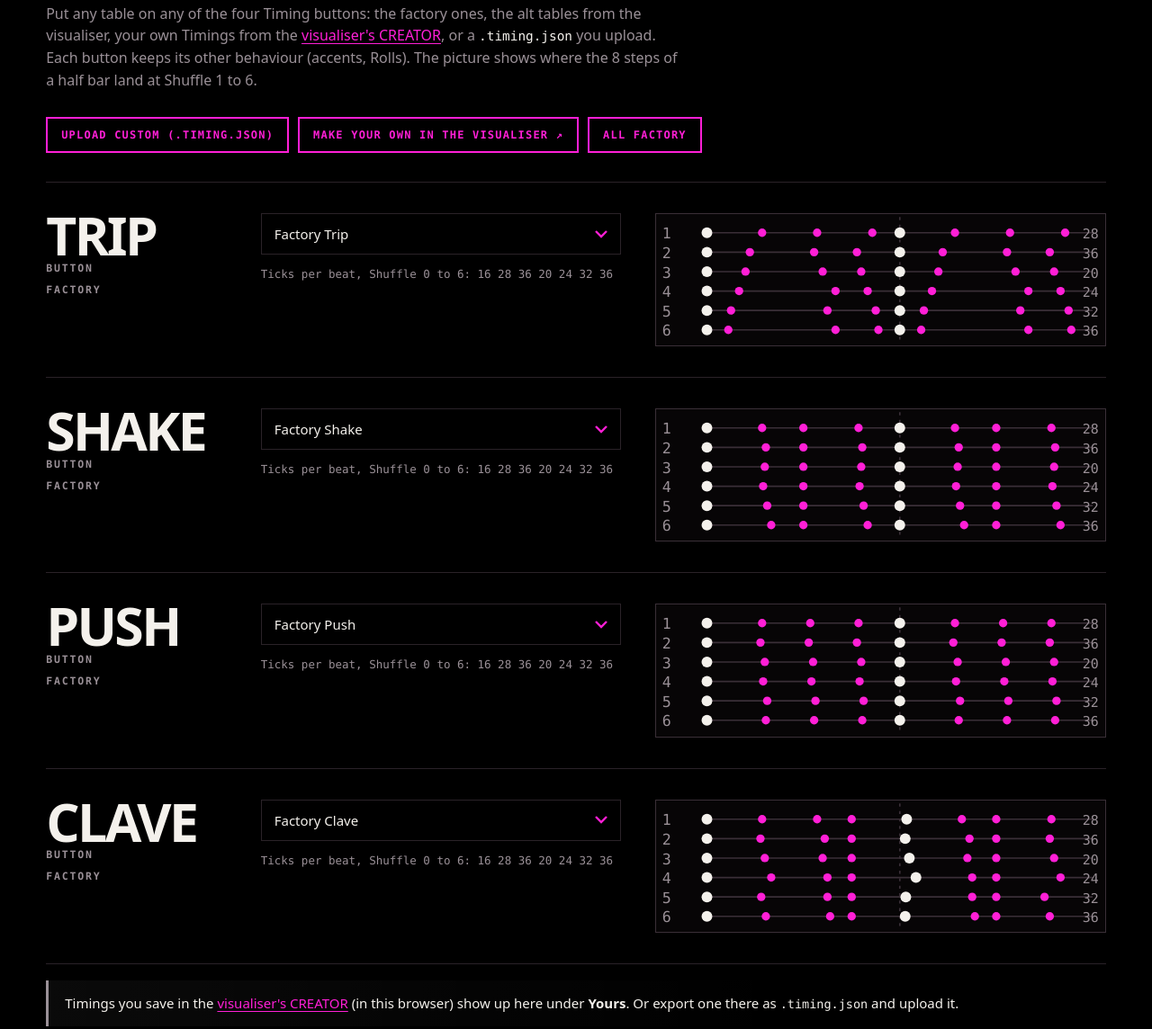
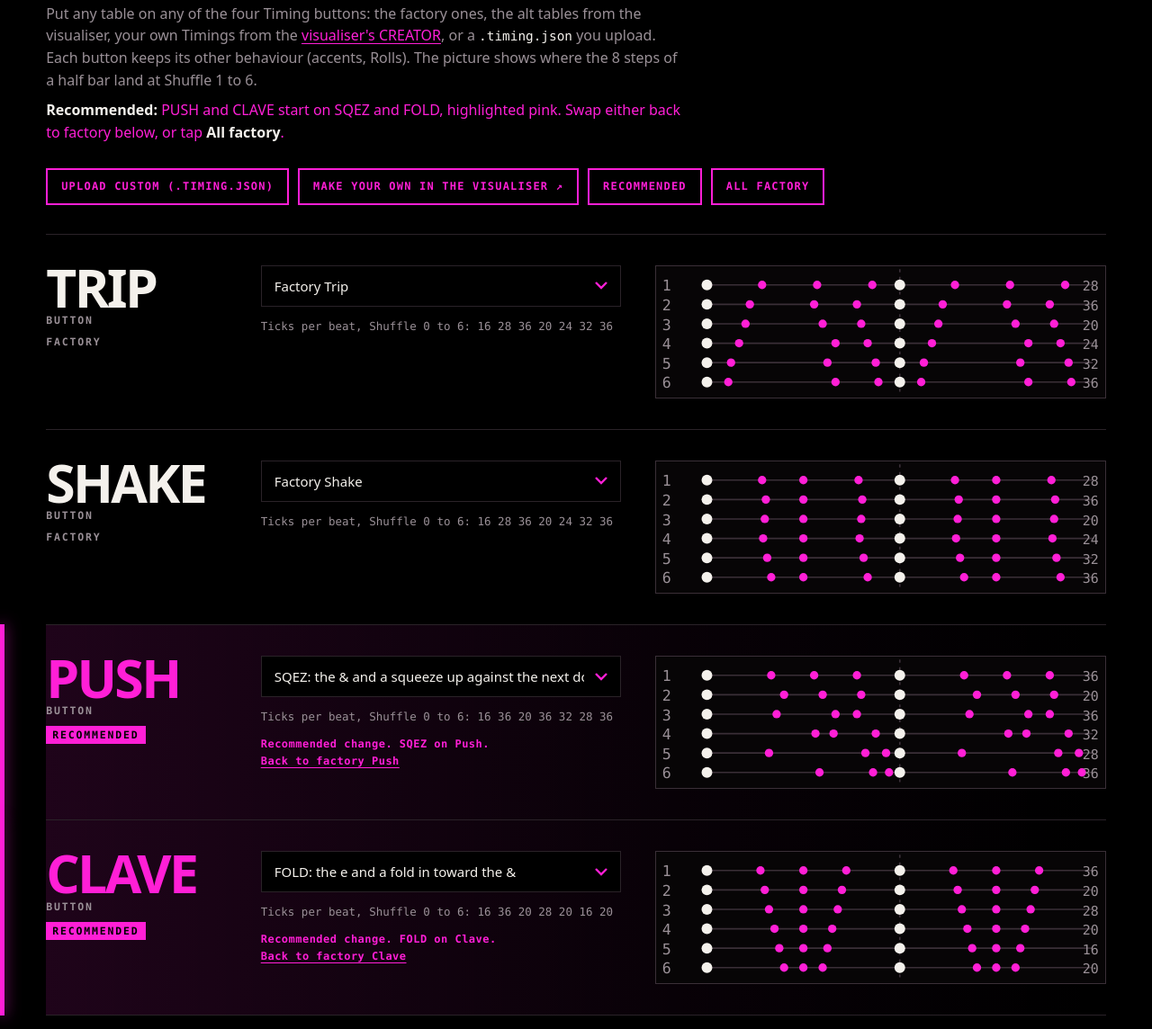
Before and after one commit to thisisbribery/bribery-site, a plain HTML site: page stolperbeats/index.html in a window 1280 px wide. Shown: the part 1709-2853 px from the top of the page at 90% size. Drawn offline with Linux system fonts and the light colour scheme.

Commit message:
Stolperbeats: Push and Clave default to SQEZ and FOLD (recommended)
Highlighted pink with a note, a Back to factory link on each, and a Recommended button next
to All factory. Builds verified identical to picking them by hand on the previous page.

Co-Authored-By: Claude Opus 5.5 <noreply@anthropic.com>

```diff
--- a/stolperbeats/index.html
+++ b/stolperbeats/index.html
@@ -65,6 +65,13 @@ h1 .ultra{color:var(--accent);letter-spacing:.04em}
 .slots{display:grid;grid-template-columns:repeat(2,minmax(0,1fr));gap:12px}
 .slot{border:1px solid var(--line);border-radius:12px;padding:14px;display:grid;gap:8px;align-content:start}
 .slot.changed{border-color:var(--pink);box-shadow:inset 4px 0 0 var(--pink)}
+.slot.rec{border-color:var(--pink);box-shadow:inset 4px 0 0 var(--pink),0 0 0 1px var(--pink);background:color-mix(in srgb,var(--pink) 8%,transparent)}
+.slot.rec .lbl>span:last-child{color:var(--pink);font-weight:700}
+.recline{margin-top:8px;font-size:13px;color:var(--pink)}
+.recline.off{color:var(--muted)}
+.reclink{all:unset;cursor:pointer;color:var(--pink);font-weight:700;text-decoration:underline;text-underline-offset:2px}
+.reclink:focus-visible{outline:2px solid var(--pink);outline-offset:2px}
+.recnote{display:block;margin-top:6px;color:var(--pink)}
 .slot.badslot{border-color:var(--warn);box-shadow:inset 4px 0 0 var(--warn)}
 .slot .lbl{font:700 12px var(--mono);letter-spacing:.08em;color:var(--muted);display:flex;justify-content:space-between;gap:8px}
 .slot .lbl b{color:var(--ink)}
@@ -261,6 +268,14 @@ body{color:var(--ink);font:16px/1.55 var(--sans);-webkit-font-smoothing:antialia
 .slot.changed,.slot.badslot{border-color:var(--line);box-shadow:none}
 .slot::before{content:"";position:absolute;left:calc(-1 * var(--gutter));top:-1px;bottom:-1px;width:5px;background:transparent}
 .slot.changed::before{background:var(--pink)}
+.slot.rec{background:linear-gradient(90deg,rgba(255,31,214,.12),rgba(255,31,214,.03) 60%,transparent)}
+.slot.rec::before{background:var(--pink);box-shadow:0 0 16px rgba(255,31,214,.7)}
+.slot.rec .lbl>span:last-child{display:inline-block;align-self:flex-start;background:var(--pink);color:#000!important;padding:3px 7px;font-weight:700}
+.slot .recline{margin-top:10px;font:600 12px/1.6 var(--mono);letter-spacing:.04em;color:var(--pink)}
+.slot .recline.off{color:var(--muted)}
+.slot .reclink{all:unset;cursor:pointer;color:var(--pink);font-weight:700;text-decoration:underline;text-underline-offset:3px}
+.slot .reclink:focus-visible{outline:2px solid var(--pink);outline-offset:2px}
+.recnote{display:block;margin-top:8px;color:var(--pink)}
 .slot.badslot::before{background:var(--warn)}
 .slot .lbl{grid-area:lbl;display:flex;flex-direction:column;justify-content:flex-start;gap:10px;font:600 11.5px var(--mono);letter-spacing:.16em;text-transform:uppercase;color:var(--muted)}
 .slot .lbl>span:first-child{display:block}
@@ -440,11 +455,12 @@ progress{width:100%;height:8px;margin-top:16px;accent-color:var(--pink)}
 
 <section class="step" id="step2">
   <h2><span class="num">2</span><span class="bxs-h">Swing tables on the Timing buttons</span></h2>
-  <p class="hint">Put any table on any of the four Timing buttons: the factory ones, the alt tables from the visualiser, your own Timings from the <a href="/stolperbeats/visualiser/" target="_blank" rel="noopener">visualiser's CREATOR</a>, or a <code>.timing.json</code> you upload. Each button keeps its other behaviour (accents, Rolls). The picture shows where the 8 steps of a half bar land at Shuffle 1 to 6.</p>
+  <p class="hint">Put any table on any of the four Timing buttons: the factory ones, the alt tables from the visualiser, your own Timings from the <a href="/stolperbeats/visualiser/" target="_blank" rel="noopener">visualiser's CREATOR</a>, or a <code>.timing.json</code> you upload. Each button keeps its other behaviour (accents, Rolls). The picture shows where the 8 steps of a half bar land at Shuffle 1 to 6. <span class="recnote"><b>Recommended:</b> PUSH and CLAVE start on SQEZ and FOLD, highlighted pink. Swap either back to factory below, or tap <b>All factory</b>.</span></p>
   <div class="tablebar">
     <button class="secondary small" id="uploadBtn" type="button">Upload custom (.timing.json)</button>
     <input type="file" id="timingFile" accept=".json,application/json" multiple hidden>
     <a class="btn secondary small" href="/stolperbeats/visualiser/" target="_blank" rel="noopener">Make your own in the visualiser &#8599;</a>
+    <button class="secondary small" id="recTables" type="button">Recommended</button>
     <button class="secondary small" id="resetTables" type="button">All factory</button>
   </div>
   <div class="slots" id="slots"></div>
@@ -570,7 +586,9 @@ const ICON = {
   fillcv:'<path d="M3 36h7V14h12v22h6"/><circle cx="38" cy="25" r="7"/><circle cx="38" cy="25" r="2.2"/>'
 };
 const sel = {ratchets:true, pitch:true, fill:true, fillcv:true};
-const picks = {Trip:'Factory', Shake:'Factory', Push:'Factory', Clave:'Factory'};
+// Recommended tables: Push and Clave start on these. Anyone can swap back to factory.
+const RECOMMENDED = {Push:'SQEZ', Clave:'FOLD'};
+const picks = {Trip:'Factory', Shake:'Factory', Push:RECOMMENDED.Push, Clave:RECOMMENDED.Clave};
 let uploaded = {}, mine = {}, stock = null, stockName = '', built = null, builtName = '', builtHash = '', builtCodeHash = '';
 const esc = s => String(s).replace(/[&<>"]/g, c => ({'&':'&amp;','<':'&lt;','>':'&gt;','"':'&quot;'}[c]));
 const hx = n => '0x' + n.toString(16).toUpperCase().padStart(8,'0');
@@ -648,9 +666,10 @@ function drawSlots(){
   for (const slot of B.SLOTS) {
     if (!(picks[slot] === 'Factory' || picks[slot].startsWith('Factory ') || B.MODULE[picks[slot]] || cs[picks[slot]])) picks[slot] = 'Factory';
     const ch = picks[slot], bad = slotProblems(slot), d = document.createElement('div');
-    d.className = 'slot' + (bad.length ? ' badslot' : ch === 'Factory' ? '' : ' changed');
+    const rec = RECOMMENDED[slot], isRec = rec && ch === rec;
+    d.className = 'slot' + (bad.length ? ' badslot' : ch === 'Factory' ? '' : ' changed') + (isRec && !bad.length ? ' rec' : '');
     const opt = (v, l) => `<option value="${esc(v)}"${v === ch ? ' selected' : ''}>${esc(l)}</option>`;
-    d.innerHTML = `<div class="lbl"><span><b>${slot.toUpperCase()}</b> BUTTON</span><span>${ch === 'Factory' ? 'factory' : sourceOf(ch) === 'factory' ? 'factory table' : sourceOf(ch)}</span></div>
+    d.innerHTML = `<div class="lbl"><span><b>${slot.toUpperCase()}</b> BUTTON</span><span>${isRec ? 'recommended' : ch === 'Factory' ? 'factory' : sourceOf(ch) === 'factory' ? 'factory table' : sourceOf(ch)}</span></div>
       <select aria-label="${slot} button plays">${opt('Factory', 'Factory ' + slot)}
         <optgroup label="Other factory tables">${B.SLOTS.filter(x => x !== slot).map(x => opt('Factory ' + x, 'Factory ' + x)).join('')}</optgroup>
         <optgroup label="Alt tables (visualiser)">${B.STYLES.map(s => opt(s.key, `${s.key}: ${s.blurb}`)).join('')}</optgroup>
@@ -662,7 +681,10 @@ function drawSlots(){
     const notes = rows && !bad.length ? B.rowsNotes(rows) : [];
     d.querySelector('.meta').innerHTML = bad.length ? `<span class="bad">Can't build: ${esc(bad[0])}.</span>` :
       `Ticks per beat, Shuffle 0 to 6: <span style="font-family:var(--mono)">${rows.map(r => r.ticksPerBeat).join(' ')}</span>` + (notes.length ? `<br><span class="amber">${esc(notes.join('; '))}</span>` : '') +
-      '';
+      '' +
+      (isRec ? `<div class="recline"><b>Recommended change.</b> ${esc(rec)} on ${slot}. <button type="button" class="reclink" data-slot="${slot}" data-to="Factory">Back to factory ${slot}</button></div>` :
+       rec && ch === 'Factory' ? `<div class="recline off">Recommended here: ${esc(rec)}. <button type="button" class="reclink" data-slot="${slot}" data-to="${esc(rec)}">Use ${esc(rec)}</button></div>` : '');
+    d.querySelectorAll('.reclink').forEach(b => b.addEventListener('click', () => { picks[b.dataset.slot] = b.dataset.to; invalidate(); render(); }));
     d.querySelector('select').addEventListener('change', e => { picks[slot] = e.target.value; invalidate(); render(); });
     slotsEl.appendChild(d);
   }
@@ -686,6 +708,7 @@ document.getElementById('timingFile').addEventListener('change', async e => {
   invalidate(); render();
 });
 document.getElementById('resetTables').addEventListener('click', () => { for (const s of B.SLOTS) picks[s] = 'Factory'; invalidate(); render(); });
+document.getElementById('recTables').addEventListener('click', () => { for (const s of B.SLOTS) picks[s] = RECOMMENDED[s] || 'Factory'; invalidate(); render(); });
 window.addEventListener('storage', e => { if (e.key === 'stolperbeats-shuffle-map:mine') { loadMine(); render(); } });
 window.addEventListener('focus', () => { const before = JSON.stringify(Object.keys(mine)); loadMine(); if (JSON.stringify(Object.keys(mine)) !== before) render(); });
 
```
